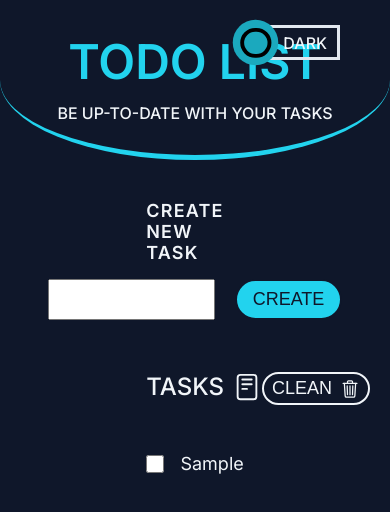
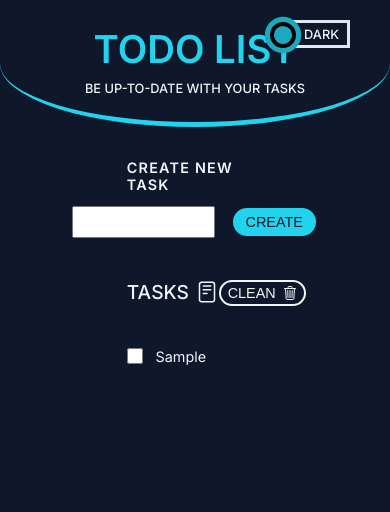
Before and after one commit to KenedyLima/dio-todo-list-challenge, a plain HTML site: page index.html in a window 390 px wide. Both pictures are taken after typing "Sample" into the empty fields and a click on the input "create". Drawn offline with nearby package versions, Linux system fonts and the light colour scheme.

Commit message:
adding responsiveness

```diff
--- a/index.html
+++ b/index.html
@@ -11,6 +11,7 @@
       rel="stylesheet"
     />
     <link rel="stylesheet" href="style.css" type="text/css" />
+    <link rel="stylesheet" href="queries.css" />
     <title>Todo List</title>
   </head>
   <body>
--- /dev/null
+++ b/queries.css
@@ -0,0 +1,8 @@
+@media (max-width: 1000px) {
+  html {
+    font-size: 8px;
+  }
+}
+
+@media (max-width: 550px) {
+}
--- a/style.css
+++ b/style.css
@@ -70,7 +70,7 @@ header {
 
 main {
   margin-top: 4rem;
-  width: 25%;
+  width: 35%;
 }
 
 .new-task-container {
@@ -104,13 +104,18 @@ form input[type="submit"] {
   text-transform: uppercase;
   padding: 0.8rem 1.6rem;
   font-size: 1.8rem;
+  font-weight: 500;
   background-color: #22d3ee;
   border: none;
   border-radius: 50px;
   color: #0f172a;
   border: 2px solid #0f172a;
+  transition: 300ms ease-in-out;
 }
 
+form input[type="submit"]:hover {
+  background-color: #e2e8f0;
+}
 .empty-input-message {
   display: none;
   position: fixed;
@@ -183,14 +188,16 @@ form input[type="submit"] {
 
 .task-container span {
   font-size: 1.8rem;
+  line-height: 1.6;
 }
 
 .task-container .checkbox {
-  width: 2rem;
-  height: 2rem;
-  border-radius: 50%;
+  min-width: 2rem;
+  min-height: 2rem;
+
   background-color: black;
   cursor: pointer;
+  position: static;
 }
 
 .task-container input:checked ~ span {
```
